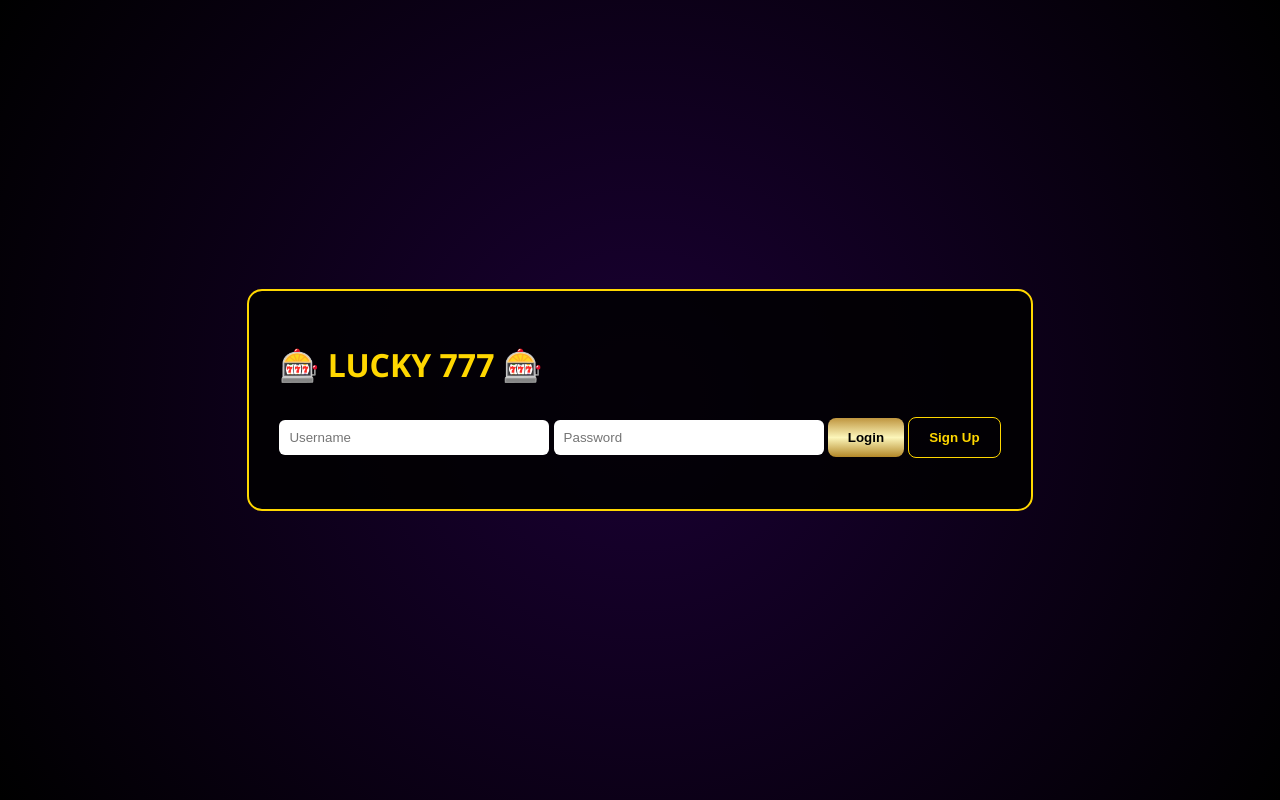
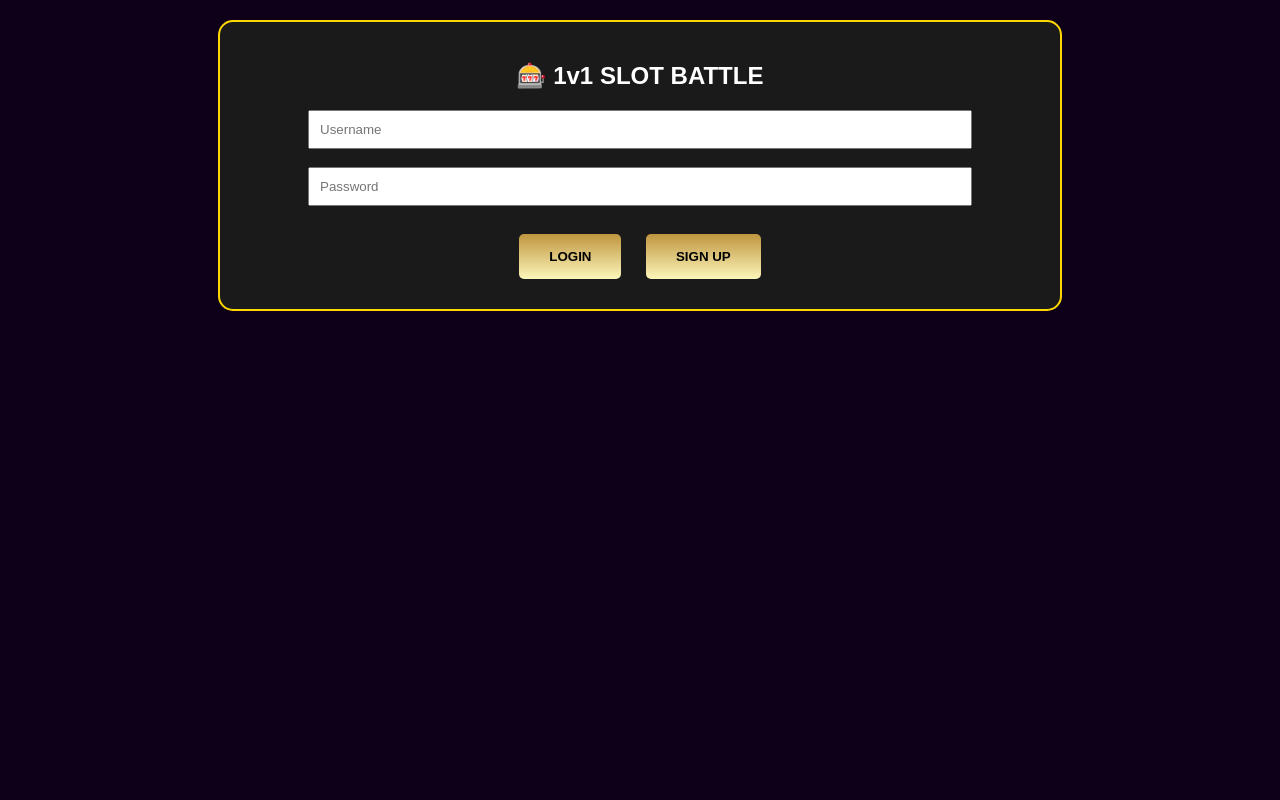
Before and after one commit to Gugan-23/game-theroy, a Flask app: page / in a window 1280 px wide. Run offline with Flask 3, Linux system fonts and the light colour scheme.

Commit message:
Update index.html

```diff
--- a/templates/index.html
+++ b/templates/index.html
@@ -2,321 +2,153 @@
 <html lang="en">
 <head>
     <meta charset="UTF-8">
-<title>Lucky 777 Multiplayer</title>
     <meta name="viewport" content="width=device-width, initial-scale=1.0">
+    <title>1v1 Lucky 777 Battle</title>
     <style>
-:root {--gold: linear-gradient(to bottom, #bf953f, #fcf6ba, #b38728);}
-body {
-margin: 0; min-height: 100vh; background: radial-gradient(circle, #1a0033, #000);
-color: white; font-family: Segoe UI, sans-serif; display: flex; justify-content: center; align-items: center;
-}
-button {
-background: var(--gold); border: none; padding: 12px 20px; border-radius: 8px; font-weight: bold; cursor: pointer;
-transition: all 0.3s;
-}
-button:hover:not(:disabled) {transform: scale(1.05);}
-button:disabled {background: #666; cursor: not-allowed;}
-input {width: 250px; padding: 10px; margin: 8px 0; border-radius: 6px; border: none;}
-#auth, #game {background: rgba(0,0,0,0.85); padding: 30px; border-radius: 15px; border: 2px solid gold;}
-#game {display: none; width: 1200px; max-width: 95vw;}
-.grid {display: grid; grid-template-columns: 260px 1fr 280px; gap: 20px;}
-.reels {display: flex; gap: 15px; justify-content: center;}
-.reel {width: 100px; height: 120px; font-size: 70px; line-height: 120px; background: white; color: black; border-radius: 10px; text-align: center; animation: spin 0.5s ease-out;}
-@keyframes spin {0% {transform: rotateY(0deg);} 100% {transform: rotateY(360deg);}}
-.leader-item {display: flex; justify-content: space-between; border-bottom: 1px solid #333; padding: 6px;}
-#balance {font-size: 48px; color: gold;}
-.win {color: #0f0; font-size: 22px; height: 30px;}
-.turn-indicator {background: rgba(255,255,0,0.2); padding: 8px; border-radius: 5px; margin: 10px 0; text-align: center; font-weight: bold;}
-.my-turn {border: 2px solid #0f0; background: rgba(0,255,0,0.2);}
-.opp-turn {border: 2px solid #f00; background: rgba(255,0,0,0.2);}
-.match-btn {width: 100%; padding: 12px; font-size: 16px; margin: 5px 0;}
-.admin-section {background: rgba(255,0,0,0.2); border: 2px solid red; border-radius: 10px; padding: 15px; margin: 15px 0;}
-.admin-btn {background: red !important; color: white; margin: 5px; width: 120px;}
-.status {padding: 8px; border-radius: 5px; margin: 5px 0; text-align: center;}
-.status-waiting {background: rgba(255,165,0,0.3); color: orange;}
-.status-active {background: rgba(0,255,0,0.3); color: #0f0;}
-.status-finished {background: rgba(255,0,255,0.3); color: #f0f;}
+        body { background: #0f001a; color: white; font-family: sans-serif; text-align: center; margin: 0; padding: 20px; }
+        #auth, #game { background: #1a1a1a; border: 2px solid gold; border-radius: 15px; padding: 20px; max-width: 800px; margin: auto; }
+        .reels { display: flex; justify-content: center; gap: 10px; margin: 20px; }
+        .reel { background: white; color: black; font-size: 50px; width: 80px; height: 100px; line-height: 100px; border-radius: 10px; }
+        button { background: linear-gradient(#bf953f, #fcf6ba); border: none; padding: 15px 30px; font-weight: bold; cursor: pointer; border-radius: 5px; margin: 10px; }
+        button:disabled { filter: grayscale(1); cursor: not-allowed; }
+        table { width: 100%; margin-top: 20px; border-collapse: collapse; background: #222; }
+        th, td { border: 1px solid #444; padding: 10px; }
+        .my-turn { border: 3px solid #0f0; box-shadow: 0 0 15px #0f0; }
+        .leaderboard { margin-top: 20px; font-size: 14px; color: #aaa; }
     </style>
 </head>
 <body>
+
 <div id="auth">
-<h1 style="color:gold">🎰 LUCKY 777 🎰</h1>
-<input id="username" placeholder="Username">
-<input id="password" type="password" placeholder="Password">
-<button onclick="auth('login')">Login</button>
-<button onclick="auth('signup')" style="margin-top:10px;background:none;color:gold;border:1px solid gold;">Sign Up</button>
-<p id="auth-msg" style="color:red"></p>
+    <h2>🎰 1v1 SLOT BATTLE</h2>
+    <input id="u" placeholder="Username" style="padding:10px; width:80%"><br><br>
+    <input id="p" type="password" placeholder="Password" style="padding:10px; width:80%"><br><br>
+    <button onclick="auth('login')">LOGIN</button>
+    <button onclick="auth('signup')">SIGN UP</button>
 </div>
 
-<div id="game">
-<div style="display:flex;justify-content:space-between;align-items:center;margin-bottom:20px">
-<h2>👋 <span id="player" style="color:gold"></span></h2>
-<button onclick="logout()" style="background:red;color:white">Logout</button>
-<button onclick="toggleAdmin()" id="adminBtn" style="background:orange;color:black;display:none">⚙️ Admin</button>
+<div id="game" style="display:none">
+    <div style="display:flex; justify-content: space-between;">
+        <span id="name-tag"></span>
+        <span id="bal-tag" style="color:gold"></span>
+        <button onclick="logout()" style="padding:5px; background:red; color:white">Logout</button>
     </div>
 
-<!-- ADMIN PANEL -->
-<div id="admin-panel" class="admin-section" style="display:none">
-<h4 style="color:red">🔧 ADMIN PANEL</h4>
-<input id="admin-user" placeholder="Username">
-<input id="admin-balance" type="number" placeholder="Balance">
-<button onclick="adminAlter()" class="admin-btn">💰 Alter</button>
-<div id="admin-msg"></div>
-</div>
-
-<div class="grid">
-<!-- LEFT -->
-<div>
-<h3 style="color:gold">🎮 CONTROLS</h3>
-<div id="balance-display" style="font-size:24px;color:gold;margin:10px 0">Balance: 0</div>
-<button onclick="singleSpin()" style="width:100%;font-size:22px;height:60px;margin:15px 0" id="singleSpinBtn">🎰 SINGLE SPIN</button>
-
-<h4 style="color:gold">⚔️ 1v1 MATCH</h4>
-<button onclick="joinMatch()" class="match-btn" id="joinBtn">Join Match</button>
-<button onclick="leaveMatch()" class="match-btn" id="leaveBtn" style="display:none;background:red">Leave</button>
-<div id="match-status" class="status" style="display:none"></div>
-<button onclick="matchSpin()" class="match-btn" id="matchSpinBtn" style="display:none">🎰 MATCH SPIN</button>
-</div>
-
-<!-- CENTER -->
-<div style="text-align:center">
-<div id="points">0</div>
-<div style="color:gold;font-size:20px">POINTS</div>
     <div class="reels">
         <div class="reel" id="r1">?</div>
         <div class="reel" id="r2">?</div>
         <div class="reel" id="r3">?</div>
     </div>
-<div class="win" id="win-msg"></div>
-<div id="turn-indicator" class="turn-indicator" style="display:none"></div>
+
+    <div id="match-controls">
+        <button id="joinBtn" onclick="joinMatch()">⚔️ FIND 1v1 MATCH</button>
+        <button id="spinBtn" onclick="spin()" style="display:none; font-size:20px">🎰 SPIN NOW!</button>
     </div>
 
-<!-- RIGHT -->
-<div>
-<h3 style="color:gold">🏆 LEADERBOARD</h3>
-<div id="leaderboard">Loading...</div>
-<div id="match-info" style="margin-top:20px;display:none">
-<h4 style="color:gold">Match Info</h4>
-<div id="opp-info"></div>
+    <h2 id="status-msg">Welcome! Join a battle.</h2>
+
+    <div id="battle-stats" style="display:none">
+        <div style="display:flex; justify-content: space-around; font-size: 20px; font-weight: bold;">
+            <div style="color:lime">ME: <span id="my-score">0</span></div>
+            <div style="color:orange">OPP (<span id="opp-name"></span>): <span id="opp-score">0</span></div>
         </div>
+
+        <table>
+            <thead><tr><th>Player</th><th>Spin</th><th>Points</th></tr></thead>
+            <tbody id="history-body"></tbody>
+        </table>
     </div>
-</div>
+
+    <div class="leaderboard" id="lead"></div>
 </div>
 
 <script>
-let currentUser = null, matchId = null, pollInterval = null;
-let balance = 0, isInMatch = false, isMyTurn = false;
+    let matchId = null;
+    let poll = null;
+
+    async function auth(type) {
+        const username = document.getElementById('u').value;
+        const password = document.getElementById('p').value;
+        const res = await fetch(`/api/auth/${type}`, {
+            method: 'POST', headers: {'Content-Type': 'application/json'},
+            body: JSON.stringify({username, password})
+        });
+        const data = await res.json();
+        if (data.user) location.reload(); else alert(data.error);
+    }
 
     window.onload = async () => {
-    const res = await fetch('/api/auth/check', {credentials: 'include'});
+        const res = await fetch('/api/auth/check');
         const data = await res.json();
         if (data.logged_in) {
-        currentUser = data.user;
-        startGame(data.user);
+            document.getElementById('auth').style.display = 'none';
+            document.getElementById('game').style.display = 'block';
+            document.getElementById('name-tag').innerText = "Player: " + data.user.username;
+            document.getElementById('bal-tag').innerText = "Balance: " + data.user.balance;
+            loadLead();
         }
     };
 
-async function auth(type) {
-    const username = document.getElementById('username').value;
-    const password = document.getElementById('password').value;
-
-    try {
-        const res = await fetch(`/api/auth/${type}`, {
-            method: 'POST',
-            credentials: 'include',
-            headers: {'Content-Type': 'application/json'},
-            body: JSON.stringify({username, password})
-        });
+    async function joinMatch() {
+        document.getElementById('status-msg').innerText = "Searching for opponent...";
+        const res = await fetch('/api/match/join', {method: 'POST'});
         const data = await res.json();
-
-        if (data.error) {
-            document.getElementById('auth-msg').textContent = data.error;
-        } else {
-            currentUser = data.user;
-            startGame(data.user);
-        }
-    } catch (e) {
-        document.getElementById('auth-msg').textContent = 'Error';
-    }
-}
-
-function startGame(user) {
-    document.getElementById('auth').style.display = 'none';
-    document.getElementById('game').style.display = 'block';
-    document.getElementById('player').textContent = user.username;
-    balance = user.balance;
-    updateUI();
-    loadLeaderboard();
-    setInterval(loadLeaderboard, 5000);
-    document.getElementById('adminBtn').style.display = 'inline-block';
-}
-
-function updateUI() {
-    document.getElementById('balance-display').textContent = `Balance: ${balance}`;
-}
-
-async function singleSpin() {
-    const res = await fetch('/api/game/spin', {
-        method: 'POST', credentials: 'include'
-    });
-    const data = await res.json();
-    if (data.error) return alert(data.error);
-
-    updateReels(data.reels);
-    balance = data.new_balance;
-    showWin(`+${data.reward}`);
-    updateUI();
-    loadLeaderboard();
-}
-
-async function joinMatch() {
-    const res = await fetch('/api/match/join', {
-        method: 'POST', credentials: 'include'
-    });
-    const data = await res.json();
-
-    if (data.status === 'waiting') {
-        document.getElementById('match-status').textContent = '⏳ Waiting for opponent...';
-        document.getElementById('match-status').className = 'status status-waiting';
-        document.getElementById('match-status').style.display = 'block';
-        pollForMatch();
-    } else if (data.match_id) {
-        matchId = data.match_id;
-        isInMatch = true;
-        document.getElementById('joinBtn').style.display = 'none';
-        document.getElementById('leaveBtn').style.display = 'block';
-        document.getElementById('matchSpinBtn').style.display = 'block';
-        startMatchPolling();
-    }
-}
-
-function pollForMatch() {
-    pollInterval = setInterval(async () => {
-        const res = await fetch('/api/match/join', {method: 'POST', credentials: 'include'});
-        const data = await res.json();
-        if (data.match_id) {
-            clearInterval(pollInterval);
-            matchId = data.match_id;
-            startMatchPolling();
-        }
+        if (data.match_id) startBattle(data.match_id);
+        else poll = setInterval(async () => {
+            const r = await fetch('/api/match/join', {method: 'POST'});
+            const d = await r.json();
+            if (d.match_id) { clearInterval(poll); startBattle(d.match_id); }
         }, 2000);
     }
 
-async function startMatchPolling() {
-    document.getElementById('match-status').textContent = '✅ Match started!';
-    document.getElementById('match-status').className = 'status status-active';
-    document.getElementById('matchSpinBtn').style.display = 'block';
-    pollMatchStatus();
+    function startBattle(id) {
+        matchId = id;
+        document.getElementById('joinBtn').style.display = 'none';
+        document.getElementById('spinBtn').style.display = 'inline-block';
+        document.getElementById('battle-stats').style.display = 'block';
+
+        poll = setInterval(async () => {
+            const res = await fetch(`/api/match/${matchId}/status`);
+            const data = await res.json();
+
+            document.getElementById('my-score').innerText = data.my_score;
+            document.getElementById('opp-score').innerText = data.opp_score;
+            document.getElementById('opp-name').innerText = data.opp_name;
+
+            // Update History Table
+            document.getElementById('history-body').innerHTML = data.history.map(h =>
+                `<tr><td>${h.player}</td><td>${h.reels.join('')}</td><td>+${h.points}</td></tr>`
+            ).reverse().join('');
+
+            if (data.status === 'finished') {
+                document.getElementById('status-msg').innerText = "🏁 WINNER: " + data.winner;
+                document.getElementById('spinBtn').disabled = true;
+                clearInterval(poll);
+                setTimeout(() => location.reload(), 5000);
+            } else {
+                document.getElementById('status-msg').innerText = data.is_my_turn ? "🔥 YOUR TURN!" : "⌛ OPPONENT IS SPINNING...";
+                document.getElementById('spinBtn').disabled = !data.is_my_turn;
+                if(data.is_my_turn) document.getElementById('game').classList.add('my-turn');
+                else document.getElementById('game').classList.remove('my-turn');
+            }
+        }, 1500);
     }
 
-async function pollMatchStatus() {
-    if (pollInterval) clearInterval(pollInterval);
-    pollInterval = setInterval(async () => {
-        try {
-            const res = await fetch(`/api/match/${matchId}/status`, {credentials: 'include'});
+    async function spin() {
+        const res = await fetch(`/api/match/${matchId}/spin`, {method: 'POST'});
         const data = await res.json();
-
-            if (data.error) return;
-
-            document.getElementById('matchSpinBtn').disabled = !data.is_my_turn;
-            isMyTurn = data.is_my_turn;
-
-            if (data.is_my_turn) {
-                document.getElementById('turn-indicator').textContent = '✅ YOUR TURN!';
-                document.getElementById('turn-indicator').className = 'turn-indicator my-turn';
-                document.getElementById('turn-indicator').style.display = 'block';
-            } else {
-                document.getElementById('turn-indicator').style.display = 'none';
+        document.getElementById('r1').innerText = data.reels[0];
+        document.getElementById('r2').innerText = data.reels[1];
+        document.getElementById('r3').innerText = data.reels[2];
     }
 
-            document.getElementById('points').textContent = data.my_total;
-            document.getElementById('opp-info').innerHTML = `
-                <div>Opponent: ${data.opp_username}</div>
-                <div>Your Score: ${data.my_total} | Opp: ${data.opp_total}</div>
-            `;
-            document.getElementById('match-info').style.display = 'block';
-
-            if (data.status === 'finished') {
-                clearInterval(pollInterval);
-                document.getElementById('match-status').textContent = `🏆 Winner: ${data.winner || 'Draw'}`;
-                document.getElementById('match-status').className = 'status status-finished';
-                document.getElementById('matchSpinBtn').style.display = 'none';
-            }
-        } catch (e) {}
-    }, 1000);
+    async function loadLead() {
+        const res = await fetch('/api/leaderboard');
+        const data = await res.json();
+        document.getElementById('lead').innerHTML = "<b>Global Ranking:</b> " + data.map(i => `${i.u}(${i.b})`).join(' | ');
     }
 
-async function matchSpin() {
-    if (!isMyTurn) return alert('Not your turn!');
-
-    const res = await fetch(`/api/match/${matchId}/spin`, {
-        method: 'POST', credentials: 'include'
-    });
-    const data = await res.json();
-
-    if (data.error) return alert(data.error);
-
-    updateReels(data.reels);
-    showWin(`+${data.score}`);
-    if (data.match_complete) {
-        document.getElementById('match-status').textContent = '🏆 MATCH COMPLETE!';
-        document.getElementById('matchSpinBtn').style.display = 'none';
-    }
-}
-
-function leaveMatch() {
-    if (pollInterval) clearInterval(pollInterval);
-    matchId = null;
-    isInMatch = false;
-    document.getElementById('joinBtn').style.display = 'block';
-    document.getElementById('leaveBtn').style.display = 'none';
-    document.getElementById('matchSpinBtn').style.display = 'none';
-    document.getElementById('match-status').style.display = 'none';
-    document.getElementById('match-info').style.display = 'none';
-}
-
-async function loadLeaderboard() {
-    const res = await fetch('/api/leaderboard');
-    const data = await res.json();
-    document.getElementById('leaderboard').innerHTML =
-        data.map((u, i) => `<div class="leader-item">${i+1}. ${u.username}: ${u.balance}</div>`).join('');
-}
-
-function updateReels(reels) {
-    ['r1','r2','r3'].forEach((r, i) => {
-        document.getElementById(r).textContent = reels[i];
-    });
-}
-
-function showWin(msg) {
-    const winEl = document.getElementById('win-msg');
-    winEl.textContent = msg;
-    setTimeout(() => winEl.textContent = '', 2000);
-}
-
-async function adminAlter() {
-    const username = document.getElementById('admin-user').value;
-    const balance = document.getElementById('admin-balance').value;
-
-    const res = await fetch('/api/admin/alter-balance', {
-        method: 'POST',
-        credentials: 'include',
-        headers: {'Content-Type': 'application/json'},
-        body: JSON.stringify({username, balance})
-    });
-    const data = await res.json();
-    document.getElementById('admin-msg').textContent = data.success ? '✅ Done!' : '❌ ' + data.error;
-}
-
-function toggleAdmin() {
-    const panel = document.getElementById('admin-panel');
-    panel.style.display = panel.style.display === 'none' ? 'block' : 'none';
-}
-
-async function logout() {
-    await fetch('/api/auth/logout', {method: 'POST', credentials: 'include'});
-    location.reload();
-}
+    function logout() { fetch('/api/auth/logout', {method: 'POST'}).then(() => location.reload()); }
 </script>
 </body>
 </html>
```
Lines whose indentation alone changed are shown as unchanged.
